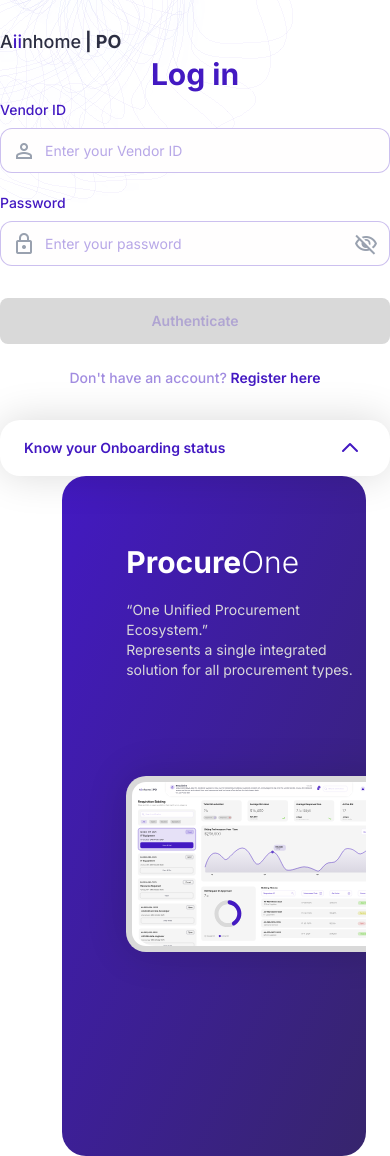
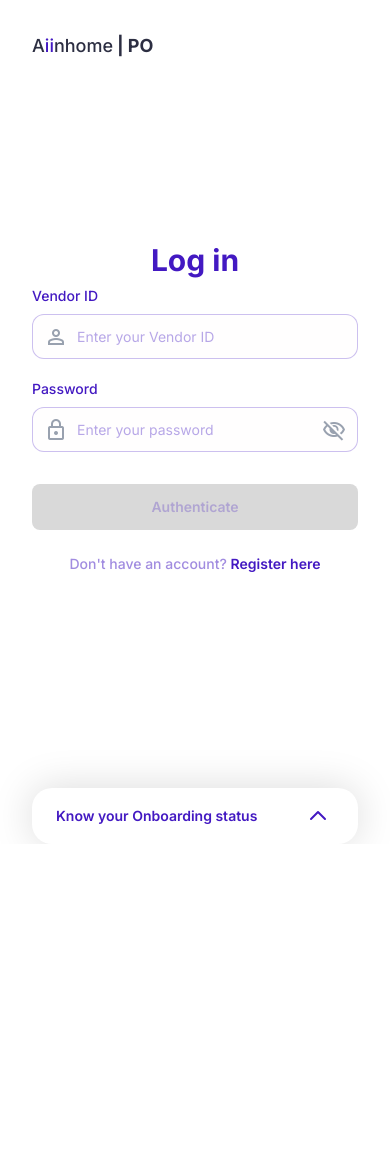
Before and after one commit to Aiinhome-Aivista/ProcureOneUI, an Angular app: page /login in a window 390 px wide. After the commit the page ends 844 px from the top, so only its background shows below. Built offline with nearby package versions, Linux system fonts and the light colour scheme.

Commit message:
style: update layout and spacing in login component for improved aesthetics

```diff
--- a/src/app/features/auth/login/login.component.html
+++ b/src/app/features/auth/login/login.component.html
@@ -1,12 +1,12 @@
-<div class="min-h-screen grid lg:grid-cols-2 grid-cols-1 bg-white">
+<div class="h-screen grid lg:grid-cols-2 grid-cols-1 bg-white">
   <!-- Left Section - Login Form -->
-  <div class="relative col-span-1  flex items-center justify-center lg:px-16">
-    <div class="absolute -top-[73%] -left-[61%] w-[150%] opacity-30 pointer-events-none">
+  <div class="relative col-span-1  flex items-center justify-center p-8 pb-0">
+    <div class="absolute -top-[70%] -left-[63%] w-[150%] opacity-30 pointer-events-none">
       <img src="assets/icons/bg-art.svg" alt="" />
     </div>
 
     <div class="w-full flex flex-col justify-between h-full">
-      <div class="flex items-center w-full mt-7">
+      <div class="flex items-center w-full">
         <h3 class="text-lg font-medium text-[#2C2E42] z-0">
           A<span class="text-primary-600">ii</span>nhome<span class="font-bold px-1">|</span>
           <span class="font-bold">PO</span>
@@ -152,7 +152,7 @@
   </div>
 
   <!-- Right Section - Dashboard Preview -->
-  <div class="flex items-center justify-end pr-6">
+  <div class="md:flex hidden items-center justify-end pr-6">
     <div
       class="w-[83%] h-[680px] bg-linear-to-br from-primary-600 to-[#200C5CE5] rounded-3xl items-center justify-center overflow-hidden">
       <div class="flex flex-col">
```
